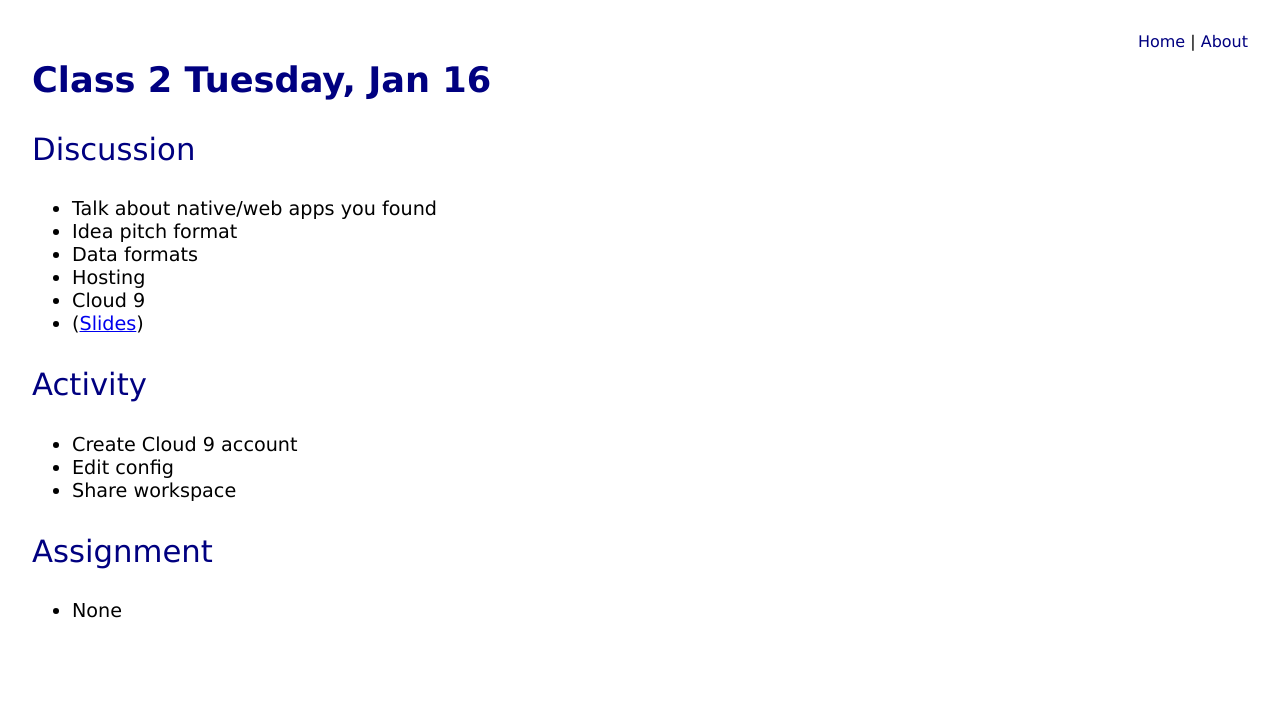
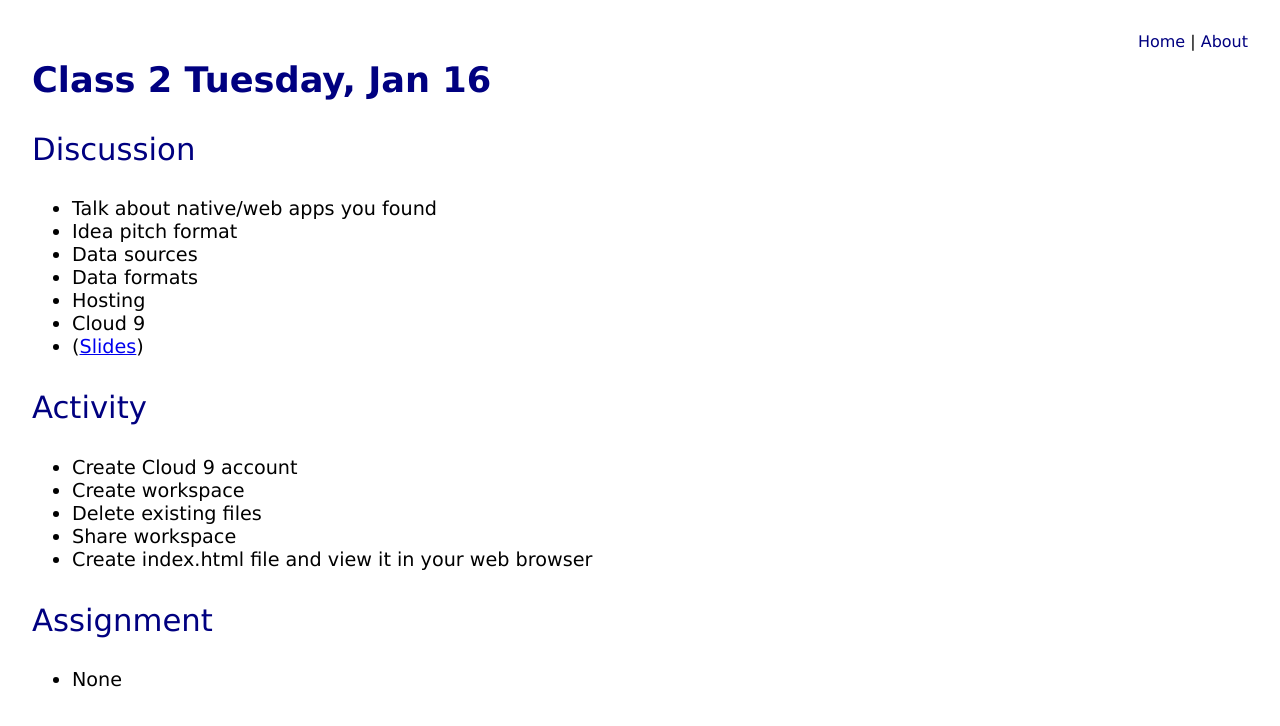
Before and after one commit to UAAppClass/uaappclass.github.io, a Jekyll site: the page built from _posts/2016-1-1-Class-02.md, in a window 1280 px wide. Shown: the top 726 px of the page. Built offline with Jekyll 4.4.1, drawn with Linux system fonts in a browser that asks for light colours.

Commit message:
Cleaned up class 2

```diff
--- a/_posts/2016-1-1-Class-02.md
+++ b/_posts/2016-1-1-Class-02.md
@@ -7,6 +7,7 @@ title: Class 2 Tuesday, Jan 16
 
 * Talk about native/web apps you found
 * Idea pitch format
+* Data sources
 * Data formats
 * Hosting
 * Cloud 9
@@ -15,8 +16,10 @@ title: Class 2 Tuesday, Jan 16
 ### Activity
 
 * Create Cloud 9 account
-* Edit config
+* Create workspace
+* Delete existing files
 * Share workspace
+* Create index.html file and view it in your web browser
 
 ### Assignment
 
```
Also changed, not shown: presentations/class2/index.html (+7 -7 lines).
